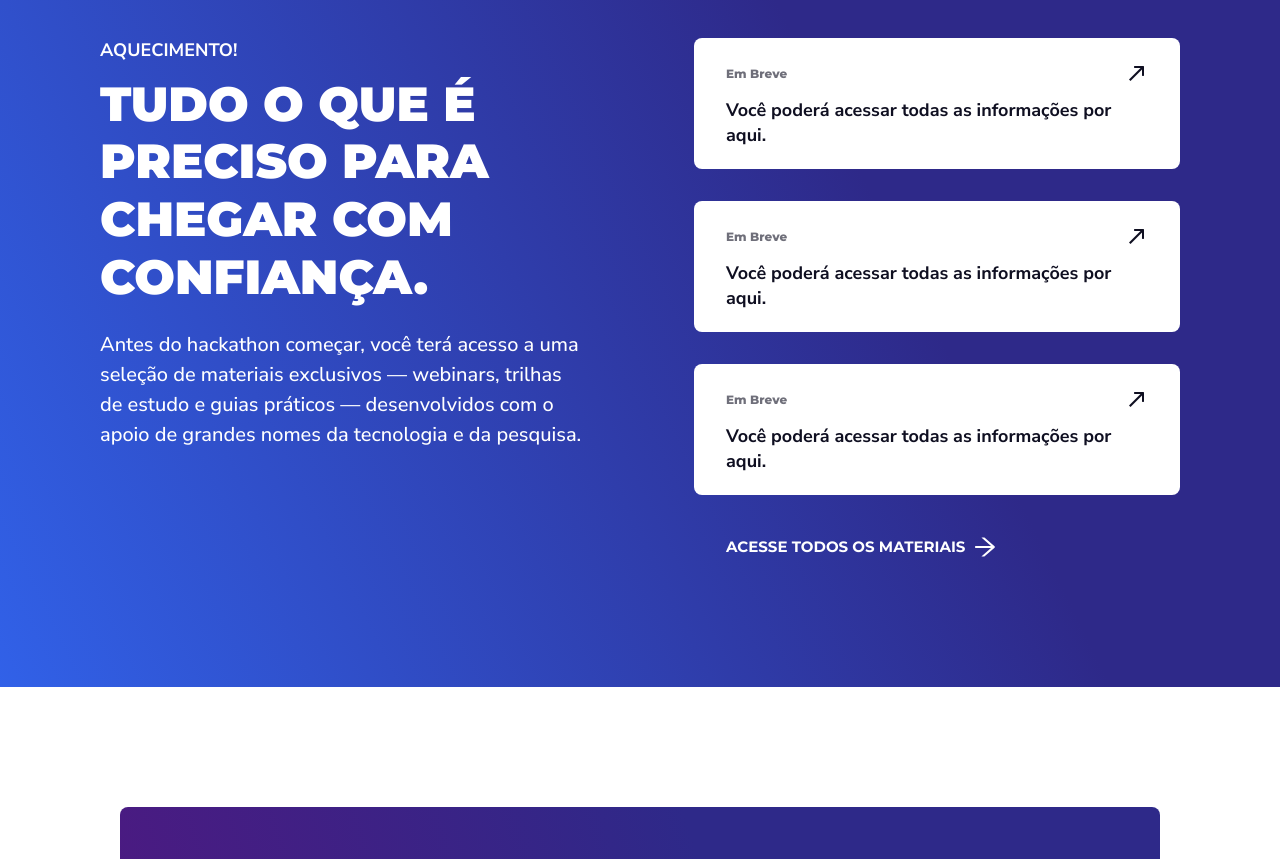
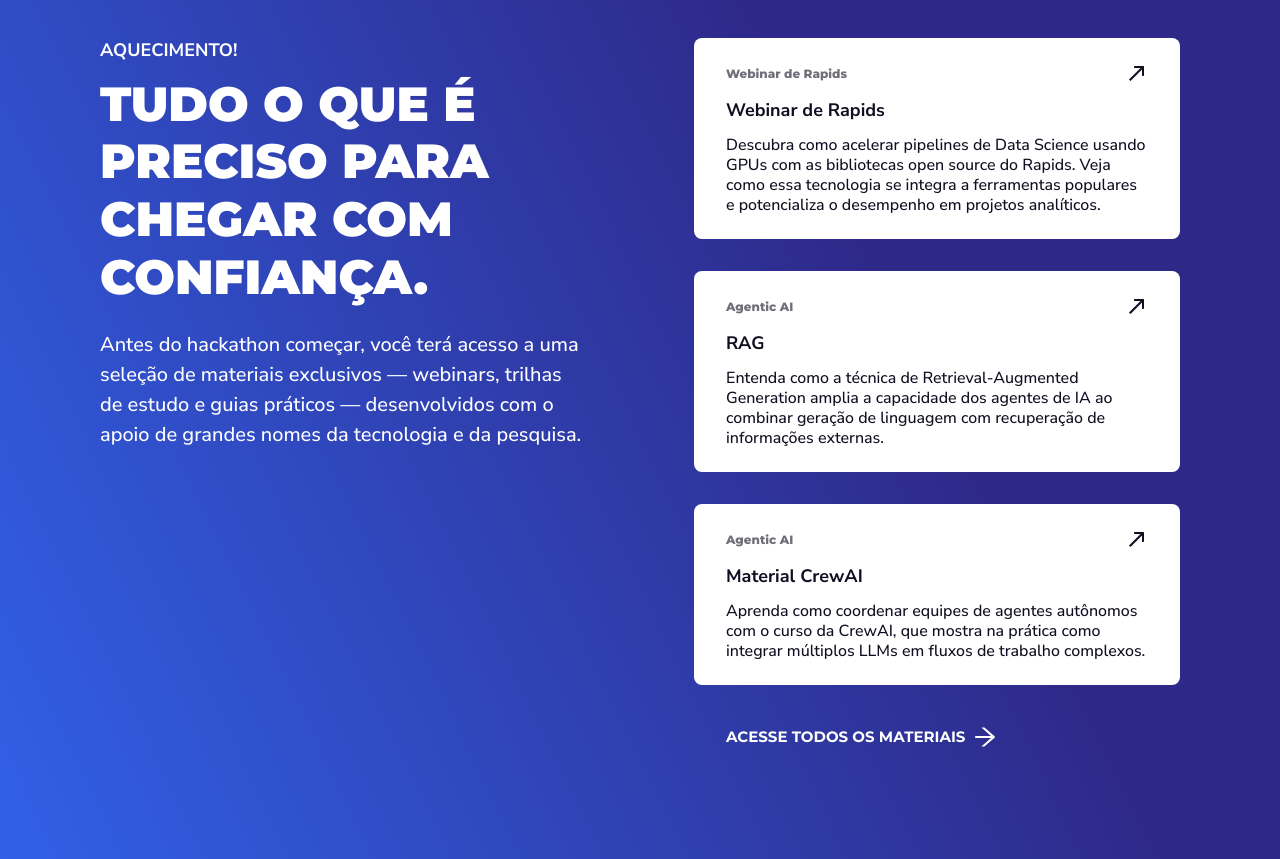
Before and after one commit to inc-coppe/hackaton-ia-2025-site, a React (Vite) app in the folder front/: page / in a window 1280 px wide. Shown: the part 4080-4939 px from the top of the page. Built offline with nearby package versions, Linux system fonts and the light colour scheme; a web font is replaced by a local one.

Commit message:
Feat: Material na Landing
Adicionei um resumo dos de alguns dos conteúdos na landing, na seção Desafios.

```diff
--- a/front/src/components/SectionCard/style.tsx
+++ b/front/src/components/SectionCard/style.tsx
@@ -8,8 +8,9 @@ export const SectionCard = styled.div<{ $isSecondCard?: boolean }>`
   gap: 0.75rem; // 12px
   width: 100%; // Changed from fixed width to 100%
   max-width: 38.5rem; // 616px as max-width instead
-  height: ${(props) =>
+  /*height: ${(props) =>
     props.$isSecondCard ? "10.688rem" : "8.188rem"}; // 171px or 131px
+  */
   background: #ffffff;
   border-radius: 0.5rem; // 8px
 
--- a/front/src/pages/Materiais/index.tsx
+++ b/front/src/pages/Materiais/index.tsx
@@ -89,7 +89,7 @@ const materialChapters = [
         ]
       },
       {
-        title: "Webminar de Agentic AI",
+        title: "RAG",
         text: ['A técnica de Retrieval-Augmented Generation (RAG) representa um avanço importante na inteligência artificial ao combinar modelos de linguagem com mecanismos de recuperação de informações relevantes a partir de grandes bases de dados. Essa abordagem permite que os agentes não apenas gerem respostas baseadas no que "sabem" internamente, mas também consultem dados externos atualizados e específicos, ampliando sua capacidade de oferecer respostas precisas e contextualizadas.',
 
         "Nesta seção, disponibilizamos links para cursos da NVIDIA que exploram os fundamentos e aplicações práticas do RAG, proporcionando uma base sólida para quem deseja entender como integrar essa técnica em projetos de IA avançada. Os conteúdos são ideais para quem quer aprofundar o conhecimento e aplicar RAG em desafios reais, incluindo os do hackathon.",
--- a/front/src/sections/Desafios/index.tsx
+++ b/front/src/sections/Desafios/index.tsx
@@ -38,19 +38,19 @@ const Aquecimento = () => {
       <Frame>
         {/* Cards de Seção */}
         <SectionCardComponent
-          title="Em Breve"
-          subtitle="Você poderá acessar todas as informações por aqui."
-          description=""
+          title="Webinar de Rapids"
+          subtitle="Webinar de Rapids"
+          description="Descubra como acelerar pipelines de Data Science usando GPUs com as bibliotecas open source do Rapids. Veja como essa tecnologia se integra a ferramentas populares e potencializa o desempenho em projetos analíticos."
         />
         <SectionCardComponent
-          title="Em Breve"
-          subtitle="Você poderá acessar todas as informações por aqui."
-          description=""
+          title="Agentic AI"
+          subtitle="RAG"
+          description="Entenda como a técnica de Retrieval-Augmented Generation amplia a capacidade dos agentes de IA ao combinar geração de linguagem com recuperação de informações externas."
         />
         <SectionCardComponent
-          title="Em Breve"
-          subtitle="Você poderá acessar todas as informações por aqui."
-          description=""
+          title="Agentic AI"
+          subtitle="Material CrewAI"
+          description="Aprenda como coordenar equipes de agentes autônomos com o curso da CrewAI, que mostra na prática como integrar múltiplos LLMs em fluxos de trabalho complexos."
         />
         {/* Botão */}
         <Button>
```
